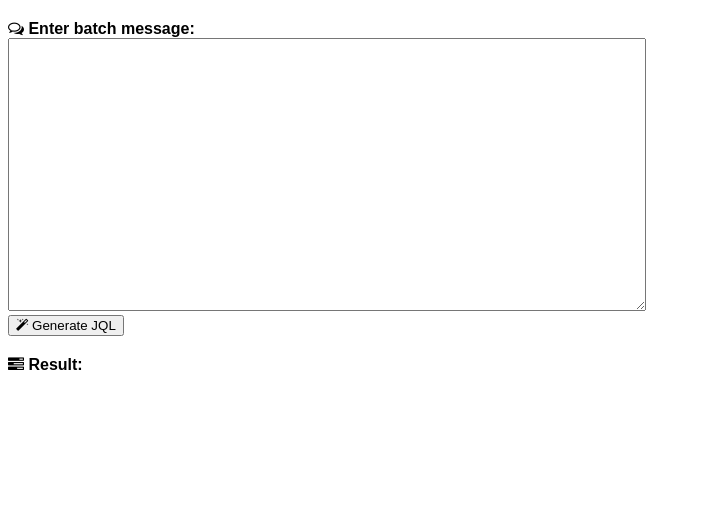
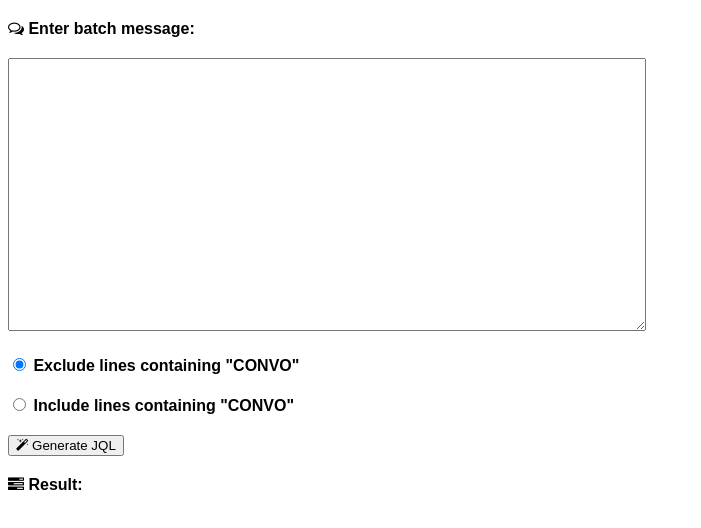
Before and after one commit to wrotson/generate-jql-from-batch, a plain HTML site: page index.html in a window 1280 px wide. Shown: the whole page, without its empty margins (0-701 px from the left). Drawn offline with Linux system fonts and the light colour scheme.

Commit message:
add ability to exclude or not CONVO

```diff
--- a/index.html
+++ b/index.html
@@ -10,6 +10,7 @@
     label {
       display: block;
       margin-top: 20px;
+      margin-bottom: 20px;
       font-weight: bold;
     }
     textarea {
@@ -41,7 +42,17 @@
 <form onsubmit="generateJql(event)">
   <label for="message"><i class="fa fa-comments-o"></i> Enter batch message:</label>
   <textarea id="message"></textarea>
-  <div><button type="submit"><i class="fa fa-magic"></i> Generate JQL</button></div>
+  <div>
+    <label>
+      <input type="radio" name="exclude-convo" value="yes" checked> Exclude lines containing "CONVO"
+    </label>
+    <label>
+      <input type="radio" name="exclude-convo" value="no"> Include lines containing "CONVO"
+    </label>
+  </div>
+  <div>
+    <button type="submit"><i class="fa fa-magic"></i> Generate JQL</button>
+  </div>
 </form>
 <div>
   <label for="results"><i class="fa fa-tasks"></i> Result:</label>
@@ -52,14 +63,14 @@
   function generateJql(event) {
     event.preventDefault();
     const message = document.querySelector('#message').value.trim();
+    const excludeConvo = document.querySelector('input[name="exclude-convo"]:checked').value === 'yes';
     const lines = message.split('\n');
     const ticketsIDs = [];
     lines.forEach(line => {
-      if(line.includes('CONVO')) return;
+      if (excludeConvo && line.includes('CONVO')) return;
       const matches = line.match(/[A-Z]+-[0-9]+/);
       if (matches) {
         matches.forEach(match => {
-          console.log(match)
           ticketsIDs.push(match);
         });
       }
```
